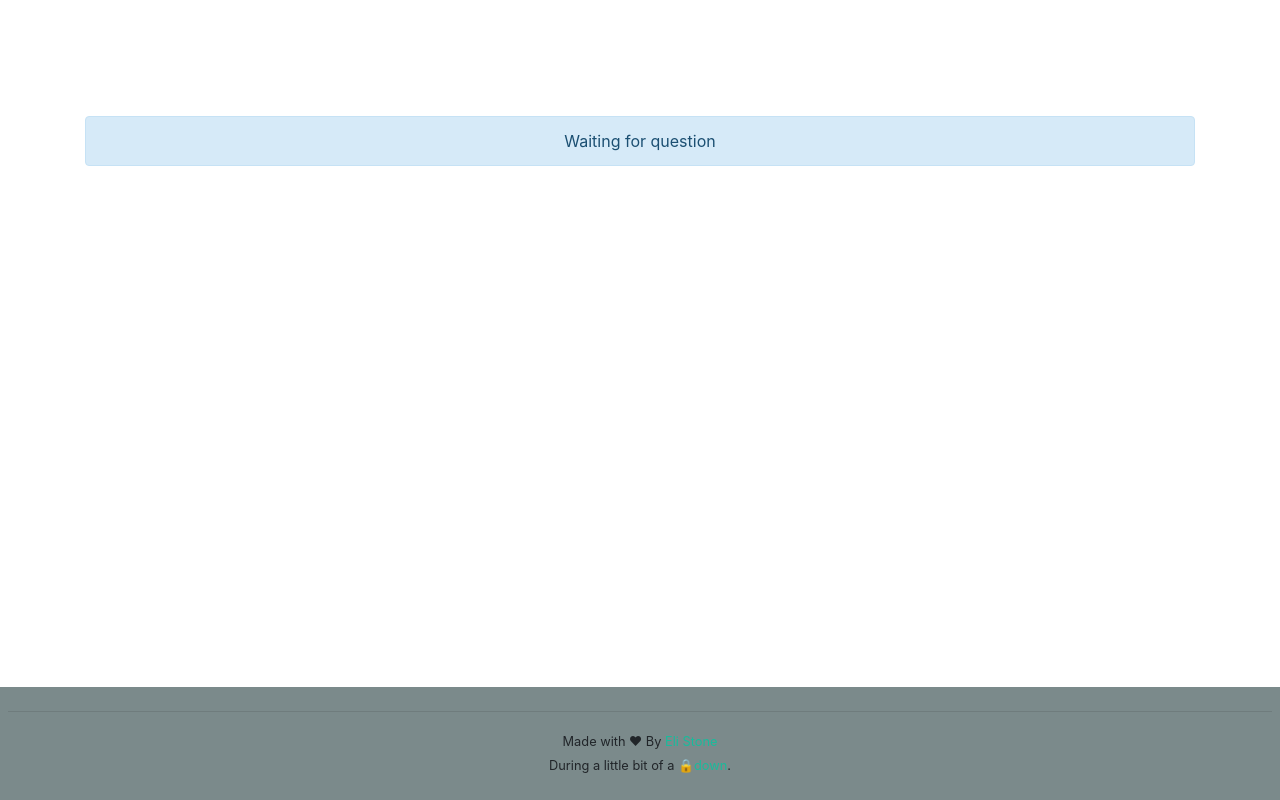
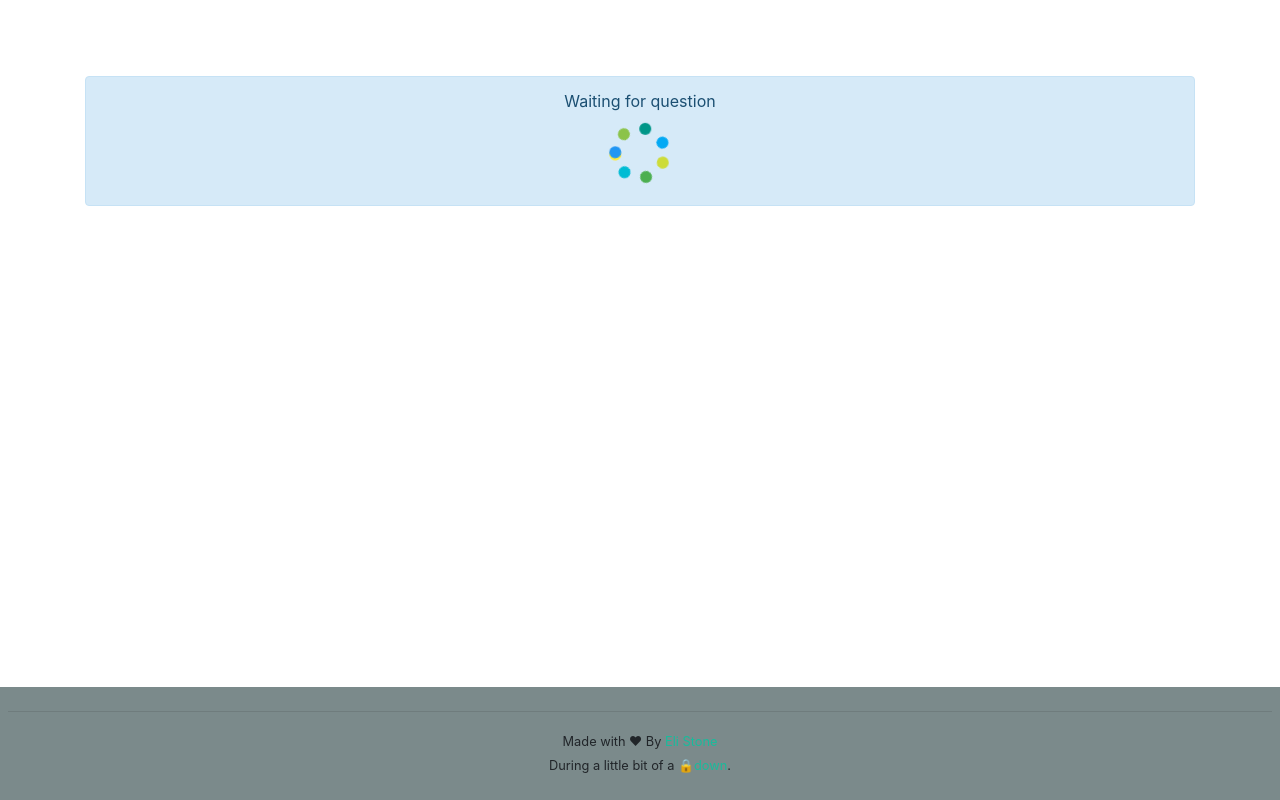
Before and after one commit to elistone/quick_quiz, a Vue app: page /play in a window 1280 px wide. Built offline with nearby package versions, Linux system fonts and the light colour scheme; what vue-toasted would draw is missing.

Commit message:
Added Spinner.vue

```diff
--- a/src/components/Questions.vue
+++ b/src/components/Questions.vue
@@ -29,6 +29,7 @@
     <div class="center">
       <b-alert :show="questionSelectedType === questionType.NONE">
         Waiting for question
+        <spinner />
       </b-alert>
     </div>
   </div>
@@ -39,11 +40,13 @@ import Timer from '@/components/Timer.vue';
 import QuestionLetters from '@/components/questions/QuestionLetters.vue';
 import QuestionNumbers from '@/components/questions/QuestionNumbers.vue';
 import QuestionMultiple from '@/components/questions/QuestionMultiple.vue';
+import Spinner from '@/components/spinner/Spinner.vue';
 import QuestionBuzzer from './questions/QuestionBuzzer.vue';
 
 export default {
   name: 'Questions',
   components: {
+    Spinner,
     Timer,
     QuestionBuzzer,
     QuestionMultiple,
--- /dev/null
+++ b/src/components/spinner/Spinner.vue
@@ -0,0 +1,74 @@
+<template>
+  <div class="spinner">
+    <span class="ball-1"></span>
+    <span class="ball-2"></span>
+    <span class="ball-3"></span>
+    <span class="ball-4"></span>
+    <span class="ball-5"></span>
+    <span class="ball-6"></span>
+    <span class="ball-7"></span>
+    <span class="ball-8"></span>
+  </div>
+</template>
+
+<script>
+export default {
+  name: 'Spinner',
+  components: {},
+  props: {},
+  data() {
+    return {};
+  },
+  computed: {},
+  methods: {},
+};
+</script>
+
+<!-- Add "scoped" attribute to limit CSS to this component only -->
+<style scoped lang="scss">
+$colors:
+  #2196F3,
+  #03A9F4,
+  #00BCD4,
+  #009688,
+  #4CAF50,
+  #8BC34A,
+  #CDDC39,
+  #FFEB3B;
+
+.spinner {
+  position: relative;
+  height: 60px;
+  width: 60px;
+  margin: 10px auto;
+}
+
+[class^="ball-"] {
+  position: absolute;
+  display: block;
+  left: 30px;
+  width: 12px;
+  height: 12px;
+  border-radius: 6px;
+  transition: all 0.5s;
+  animation: circleRotate 4s both infinite;
+  transform-origin: 0 250% 0;
+}
+
+@keyframes circleRotate {
+  0% {
+    transform: rotate(0deg);
+  }
+  100% {
+    transform: rotate(1440deg);
+  }
+}
+
+@for $i from 1 through 8 {
+  .ball-#{$i} {
+    z-index: -#{$i};
+    background-color: nth($colors, $i);
+    animation-timing-function: cubic-bezier(0.5, 0.3 * $i, 0.9, 0.9);
+  }
+}
+</style>
```
